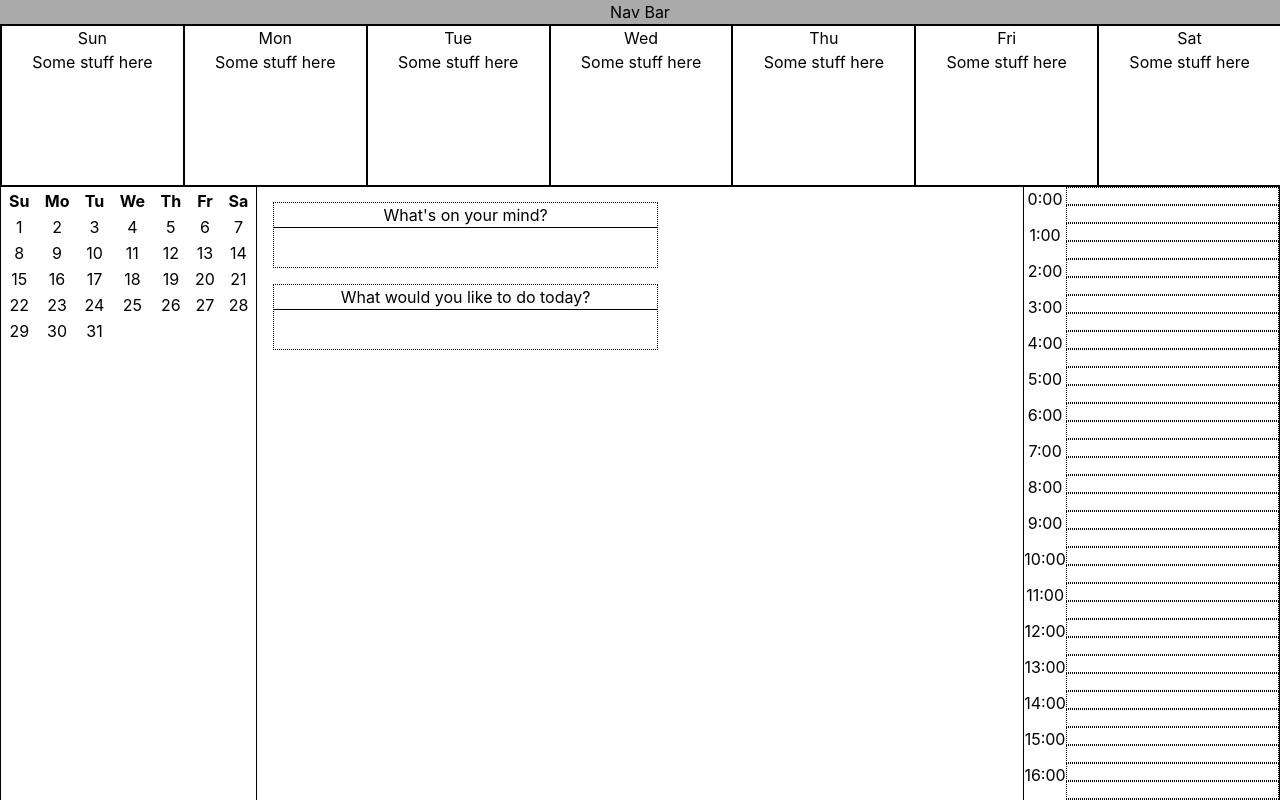
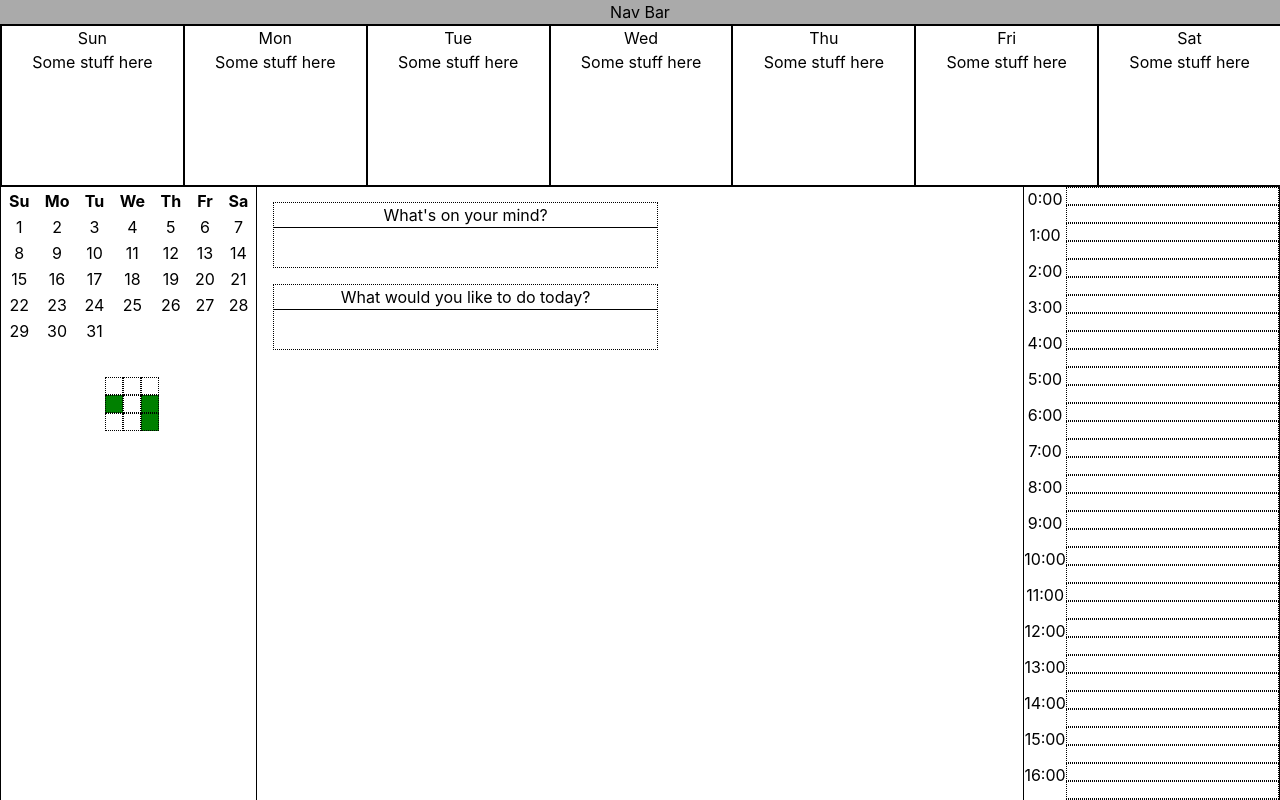
Before and after one commit to conorpbrady/entente, a React (Vite) app in the folder entente/react_frontend/: page / in a window 1280 px wide. Shown: the top 800 px of the page. Built offline with nearby package versions, Linux system fonts and the light colour scheme.

Commit message:
add basic habit tracker ui

```diff
--- /dev/null
+++ b/entente/react_frontend/src/Components/HabitTracker.css
@@ -0,0 +1,17 @@
+.habit-grid {
+  margin: 2rem auto;
+  display: grid;
+  /* this will need to be dynamic based off of number of cols and rows */
+  grid-template-columns: 1fr 1fr 1fr;
+  grid-template-rows: 1fr 1fr 1fr;
+  width: 3rem;
+}
+.habit-cell {
+  border: 1px dotted black;
+  width: 1rem;
+  height: 1rem;
+}
+
+.active-cell {
+  background-color: green;
+}
--- /dev/null
+++ b/entente/react_frontend/src/Components/HabitTracker.tsx
@@ -0,0 +1,38 @@
+import React from 'react';
+import './HabitTracker.css';
+
+const habits: number[][] = [[0, 0, 0], [1, 0, 1], [0, 0, 1]]
+
+
+function transpose(matrix: number[][]): number[][] {
+  for (let i = 0; i < matrix.length; i++) {
+    for (let j = 0; j < i; j++) {
+      const temp = matrix[i][j];
+      matrix[i][j] = matrix[j][i];
+      matrix[j][i] = temp;
+    }
+  }
+   return matrix;
+}
+
+export default function HabitTracker() {
+  return (
+    <div className={"habit-grid"}>
+    {
+      transpose(habits).map((habit) => {
+        return habit.map((active) => <HabitCell active={active} />);
+      })
+    }
+
+    </div>
+  );
+};
+
+function HabitCell({ active }: { active: number }): React.JSX.Element {
+  const activeClass = active ? "active-cell" : "";
+  const classes = `habit-cell ${activeClass}`
+  return (
+    <div className={classes}>
+    </div>
+  );
+};
--- a/entente/react_frontend/src/Components/LeftPane.tsx
+++ b/entente/react_frontend/src/Components/LeftPane.tsx
@@ -1,11 +1,13 @@
 import React from 'react';
 import './RightPane.css';
 import MonthlyCalendar from './MonthlyCalendar';
+import HabitTracker from './HabitTracker';
 
 export default function LeftPane() {
   return (
     <div className={"left-pane"}>
     <MonthlyCalendar />
+    <HabitTracker />
     </div>
 
   );
```
